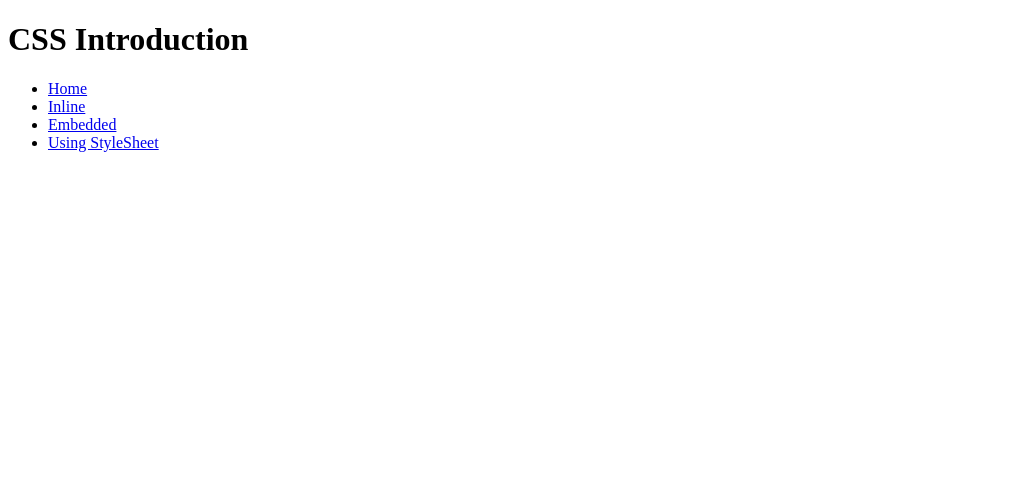
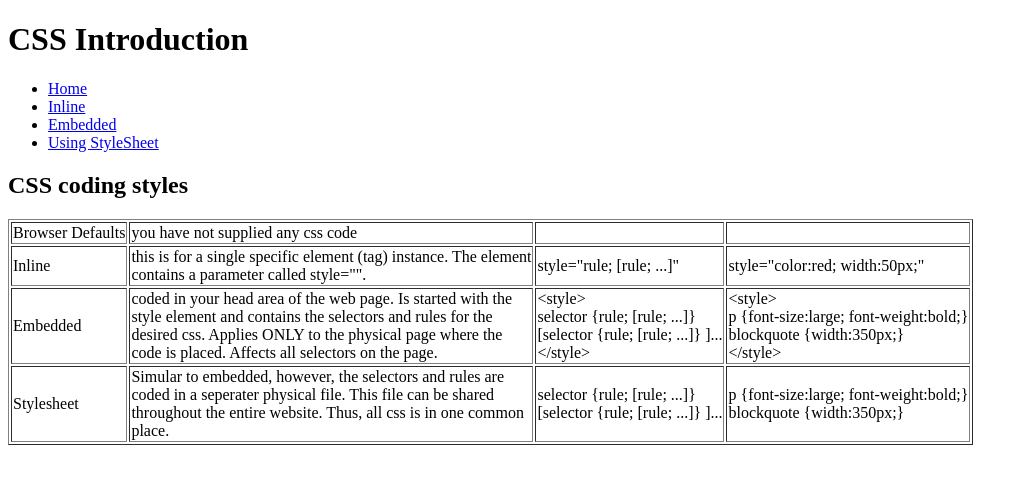
Before and after one commit to comp-1017/1017-sep-2022-a04-workbook-ujinco, a plain HTML site: page css-intro/index.html in a window 1280 px wide. Shown: the whole page, without its empty margins (0-1028 px from the left). Drawn offline with Linux system fonts and the light colour scheme.

Commit message:
filled out inline

```diff
--- a/css-intro/index.html
+++ b/css-intro/index.html
@@ -25,8 +25,64 @@
 
         </header>
         <main>
+            <section>
+            <h2>CSS coding styles</h2>
 
-        </main>
+            <table border="1">
+                <tbody>
+
+                    <tr>
+                        <td>Browser Defaults</td>
+                        <td width="400px">you have not supplied any css code</td>
+                        <td></td>
+                        <td></td>
+
+                    </tr>
+
+                    <tr>
+                        <td>Inline</td>
+                        <td>this is for a single specific element (tag) instance. The
+                            element contains a parameter called style="".
+                        </td>
+                        <td>style="rule; [rule; ...]"</td>
+                        <td>style="color:red; width:50px;"</td>
+
+                    </tr>
+
+                    <tr>
+                        <td>Embedded</td>
+                        <td>coded in your head area of the web page. Is started with the style element and contains the selectors and rules
+                            for the desired css. Applies ONLY to the physical page where the code is placed. Affects all selectors on the
+                            page.
+                        </td>
+                        <td>&lt;style&gt;<br />selector {rule; [rule; ...]} <br /> [selector {rule; [rule; ...]}
+                         ]...<br />&lt;/style&gt;</td>
+
+                        <td>&lt;style&gt;<br />p {font-size:large; font-weight:bold;}<br /> blockquote {width:350px;}<br />&lt;/style&gt;</td>
+
+                    </tr>
+
+                    <tr>
+                        <td>Stylesheet</td>
+                        <td>Simular to embedded, however, the selectors and rules are coded in a seperater
+                            physical file. This file can be shared throughout the entire website. Thus, all css
+                            is in one common place.
+                        </td>
+                        <td>selector {rule; [rule; ...]} <br /> [selector {rule; [rule; ...]}
+                            ]...</td>
+
+                           <td>p {font-size:large; font-weight:bold;}<br /> blockquote {width:350px;}</td>
+
+
+                    </tr>
+
+                </tbody>
+
+
+            </table>
+        </section>
+            </main>
+
         <footer>
 
         </footer>
```
Also changed, not shown: css-intro/index-inline.html (+27 -0 lines), css-intro/index-stylesheet.html (line endings or trailing spaces).
